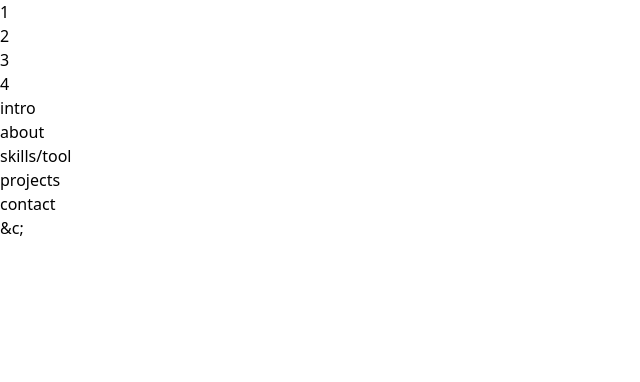
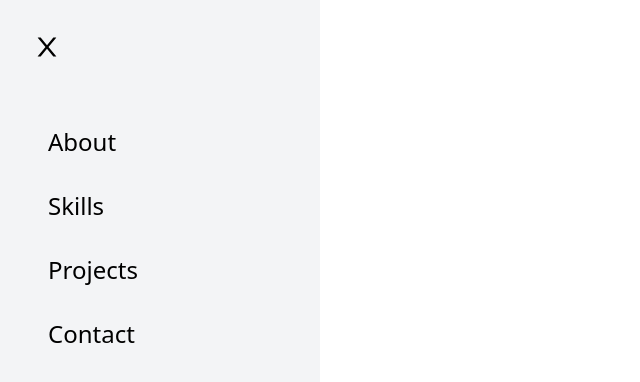
Before and after one commit to chkim116/chkim116_portfolio, a React app: page / in a window 1280 px wide. Shown: the top 382 px of the page, without its empty margins (0-640 px from the left). Built offline with nearby package versions, Linux system fonts and the light colour scheme.

Commit message:
feat nav

```diff
--- a/package.json
+++ b/package.json
@@ -11,7 +11,8 @@
     },
     "dependencies": {
         "react": "17.0.2",
-        "react-dom": "17.0.2"
+        "react-dom": "17.0.2",
+        "react-icons": "4.3.1"
     },
     "devDependencies": {
         "@babel/core": "^7.9.0",
@@ -28,6 +29,7 @@
         "@typescript-eslint/parser": "5.7.0",
         "autoprefixer": "10.4.0",
         "babel-loader": "8.2.3",
+        "core-js": "3.20.1",
         "css-loader": "6.5.1",
         "dotenv": "10.0.0",
         "eslint": "8.5.0",
--- a/src/components/layouts/AppHeader.tsx
+++ b/src/components/layouts/AppHeader.tsx
@@ -1,12 +1,41 @@
+import { useCallback, useState } from 'react';
+import { AiOutlineMenu, AiOutlineClose } from 'react-icons/ai';
+
 const AppHeader = () => {
+    const [openNav, setOpenNav] = useState<'flex' | 'hidden'>('flex');
+
+    const handleOpenNav = useCallback(() => {
+        setOpenNav('flex');
+    }, []);
+
+    const handleCloseNav = useCallback(() => {
+        setOpenNav('hidden');
+    }, []);
+
     return (
-        <header>
-            <nav>
-                <ul>
-                    <li>1</li>
-                    <li>2</li>
-                    <li>3</li>
-                    <li>4</li>
+        <header className="w-full mx-auto h-14 flex items-center relative">
+            <button className="cursor-pointer" onClick={handleOpenNav}>
+                <AiOutlineMenu className="text-2xl" />
+            </button>
+            <nav
+                className={`w-80 h-full px-8 py-8 flex-col ${openNav} fixed top-0 left-0 bg-gray-100`}
+            >
+                <button className="max-w-fit mb-8" onClick={handleCloseNav}>
+                    <AiOutlineClose className="text-3xl" />
+                </button>
+                <ul className="w-full flex flex-col">
+                    <li className="mt-8 ml-4 ph-2 text-2xl font-thin cursor-pointer max-w-fit hover:text-orange-300">
+                        <a href="#2">About</a>
+                    </li>
+                    <li className="mt-8 ml-4 ph-2 text-2xl font-thin cursor-pointer max-w-fit hover:text-orange-300">
+                        Skills
+                    </li>
+                    <li className="mt-8 ml-4 ph-2 text-2xl font-thin cursor-pointer max-w-fit hover:text-orange-300">
+                        Projects
+                    </li>
+                    <li className="mt-8 ml-4 ph-2 text-2xl font-thin cursor-pointer max-w-fit hover:text-orange-300">
+                        Contact
+                    </li>
                 </ul>
             </nav>
         </header>
--- a/src/index.css
+++ b/src/index.css
@@ -7,3 +7,9 @@ body {
     padding: 0;
     margin: 0;
 }
+
+ul,
+li {
+    padding: 0;
+    margin: 0;
+}
```
Also changed, not shown: 1 other file (tests, documents, lock files or other folders).
